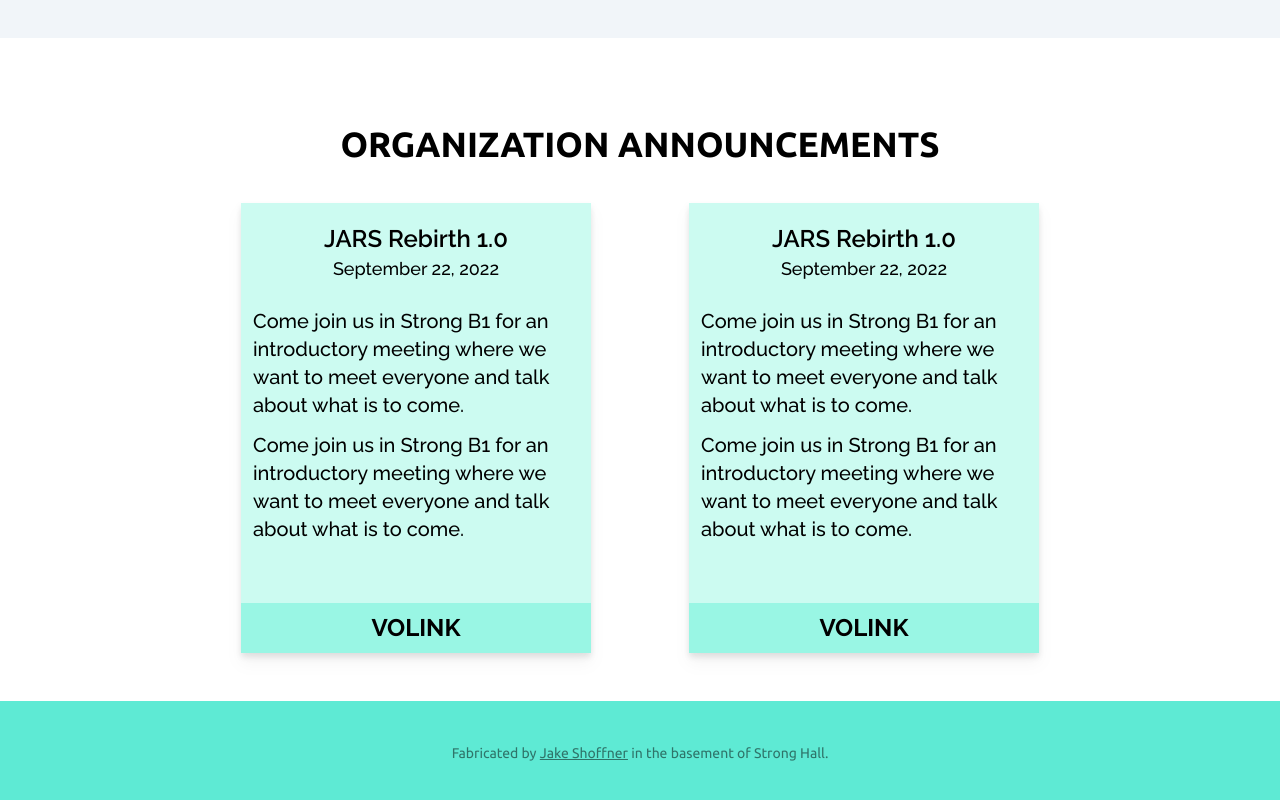
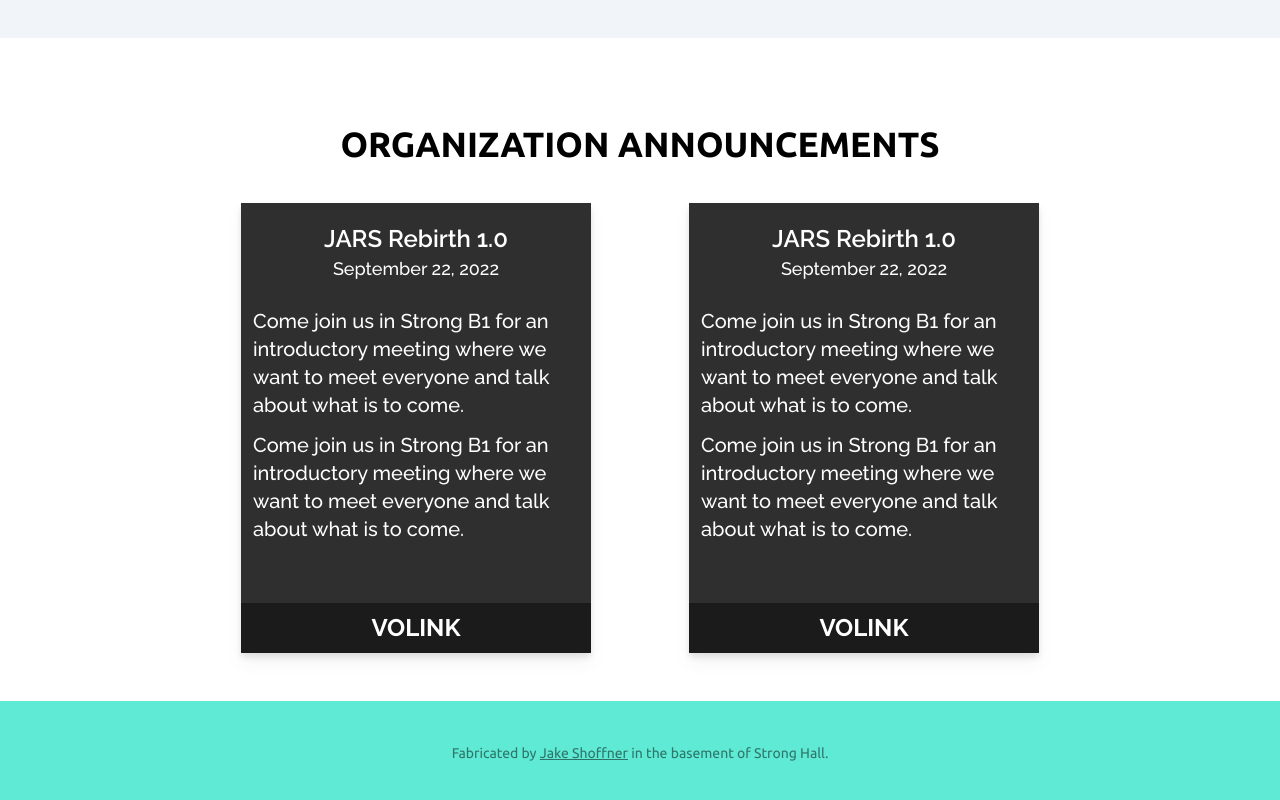
Before and after one commit to Jxk0be/JARS-Website, a SvelteKit app: page / in a window 1280 px wide. Shown: the part 442-1242 px from the top of the page. Built offline with nearby package versions, Linux system fonts and the light colour scheme.

Commit message:
Update Announcements.svelte

```diff
--- a/src/components/Announcements.svelte
+++ b/src/components/Announcements.svelte
@@ -1,9 +1,9 @@
 <div class="w-full bg-white flex flex-col items-center text-center mt-[10vh] z-0 mb-[6vh]">
     <h1 class="font-bold text-[27px] md:text-[35px] uppercase">Organization Announcements</h1>
-    <div class="grid grid-cols-1 gap-y-14 md:grid-cols-2 md:px-[4vw] lg:px-[15vw] w-full h-full mt-[4vh] font-['Raleway']">
+    <div class="grid text-white grid-cols-1 gap-y-14 md:grid-cols-2 md:px-[4vw] lg:px-[15vw] w-full h-full mt-[4vh] font-['Raleway']">
 
         <div class="flex flex-col items-center justify-center w-full drop-shadow-lg">
-            <div class="bg-teal-100 w-[350px] h-[400px]">
+            <div class="bg-[#2F2F2F] w-[350px] h-[400px]">
                 <h1 class="mt-5 text-2xl font-semibold">JARS Rebirth 1.0</h1>
                 <h1 class="text-lg font-medium mb-6">September 22, 2022</h1>
                 <div class="mx-3 text-xl font-medium text-start">
@@ -17,13 +17,13 @@
                     </p>
                 </div>
             </div>
-            <div class="bg-teal-200 w-[350px] h-[50px] flex justify-center items-center">
+            <div class="bg-[#1B1B1B] w-[350px] h-[50px] flex justify-center items-center">
                 <h1 class="text-2xl font-bold uppercase">VOLink</h1>
             </div>
         </div>
 
         <div class="flex flex-col items-center justify-center w-full drop-shadow-lg">
-            <div class="bg-teal-100 w-[350px] h-[400px]">
+            <div class="bg-[#2F2F2F] w-[350px] h-[400px]">
                 <h1 class="mt-5 text-2xl font-semibold">JARS Rebirth 1.0</h1>
                 <h1 class="text-lg font-medium mb-6">September 22, 2022</h1>
                 <div class="mx-3 text-xl font-medium text-start">
@@ -37,8 +37,8 @@
                     </p>
                 </div>
             </div>
-            <div class="bg-teal-200 w-[350px] h-[50px] flex justify-center items-center">
-                <h1 class="text-2xl font-bold uppercase">VOLink</h1>
+            <div class="bg-[#1B1B1B] w-[350px] h-[50px] flex justify-center items-center">
+                <a href="https://volink.utk.edu/organization/jars" target="_blank" class="text-2xl font-bold uppercase transition ease-in-out duration-250 hover:text-[#dd2020]">VOLink</a>
             </div>
         </div>
     </div>
```
